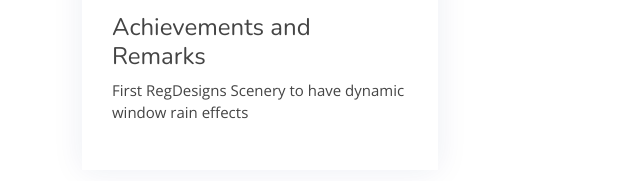
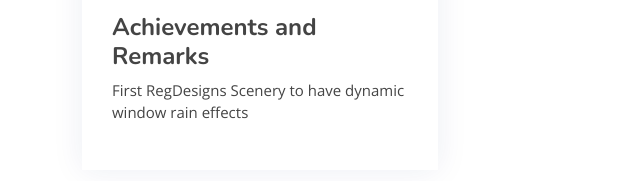
Before and after one commit to RegDesigns-Official/RegDesigns-Website, a plain HTML site: page cnc4.html in a window 1280 px wide. Shown: the part 1811-1992 px from the top of the page, 0-640 px from the left. Drawn offline with nearby package versions, Linux system fonts and the light colour scheme.

Commit message:
Add blodness to airport pages

```diff
--- a/cnc4.html
+++ b/cnc4.html
@@ -194,7 +194,7 @@
                 <li>All buildings fitted with interiors</li>
                 <li>Hand-placed fences</li>
               </ul>
-              <h4>Achievements and Remarks</h4>
+              <h4><b> Achievements and Remarks</b></h4>
               <ul>
                 <li>First RegDesigns Scenery to have dynamic window rain effects</li>
               </ul>
```
Also changed, not shown: cykf.html (+1 -1 lines), czba.html (+1 -1 lines), phli.html (+1 -1 lines).
